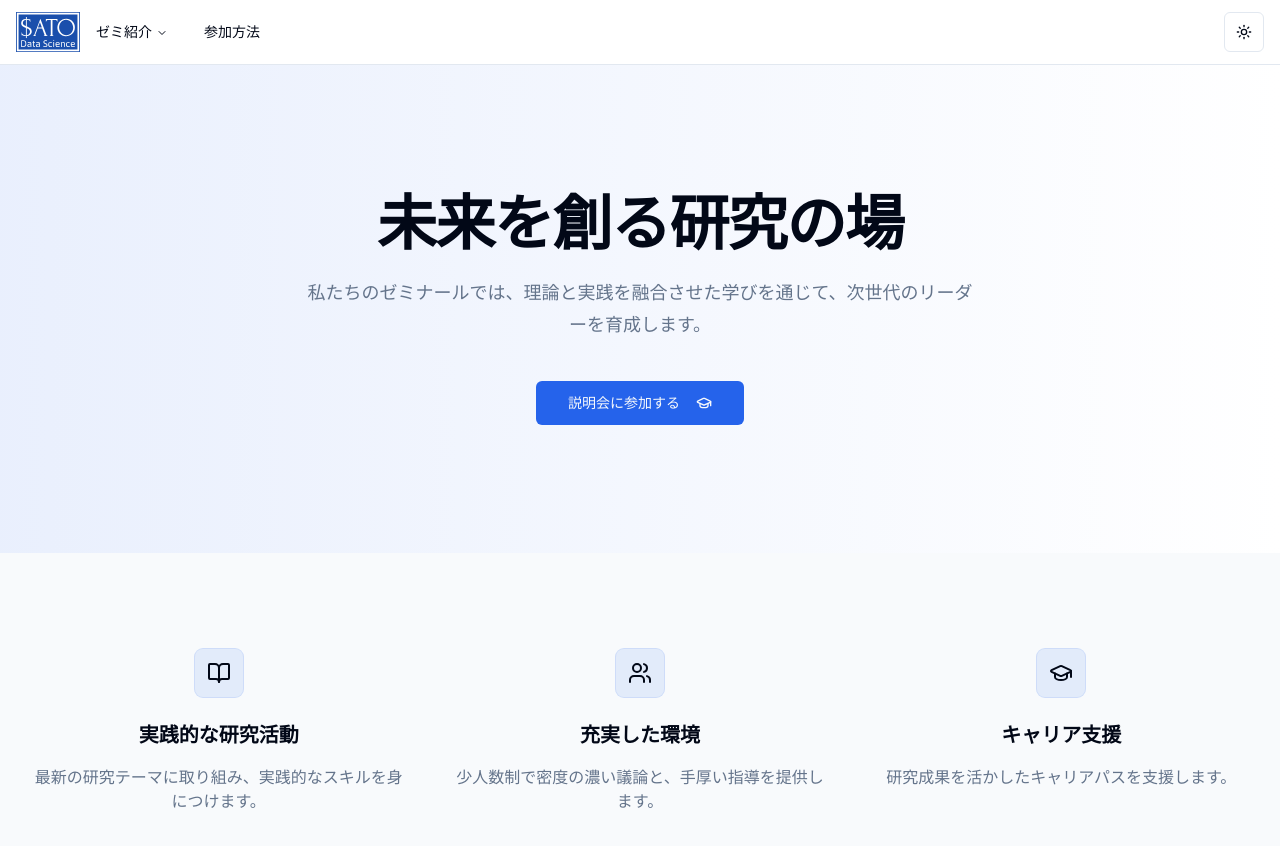
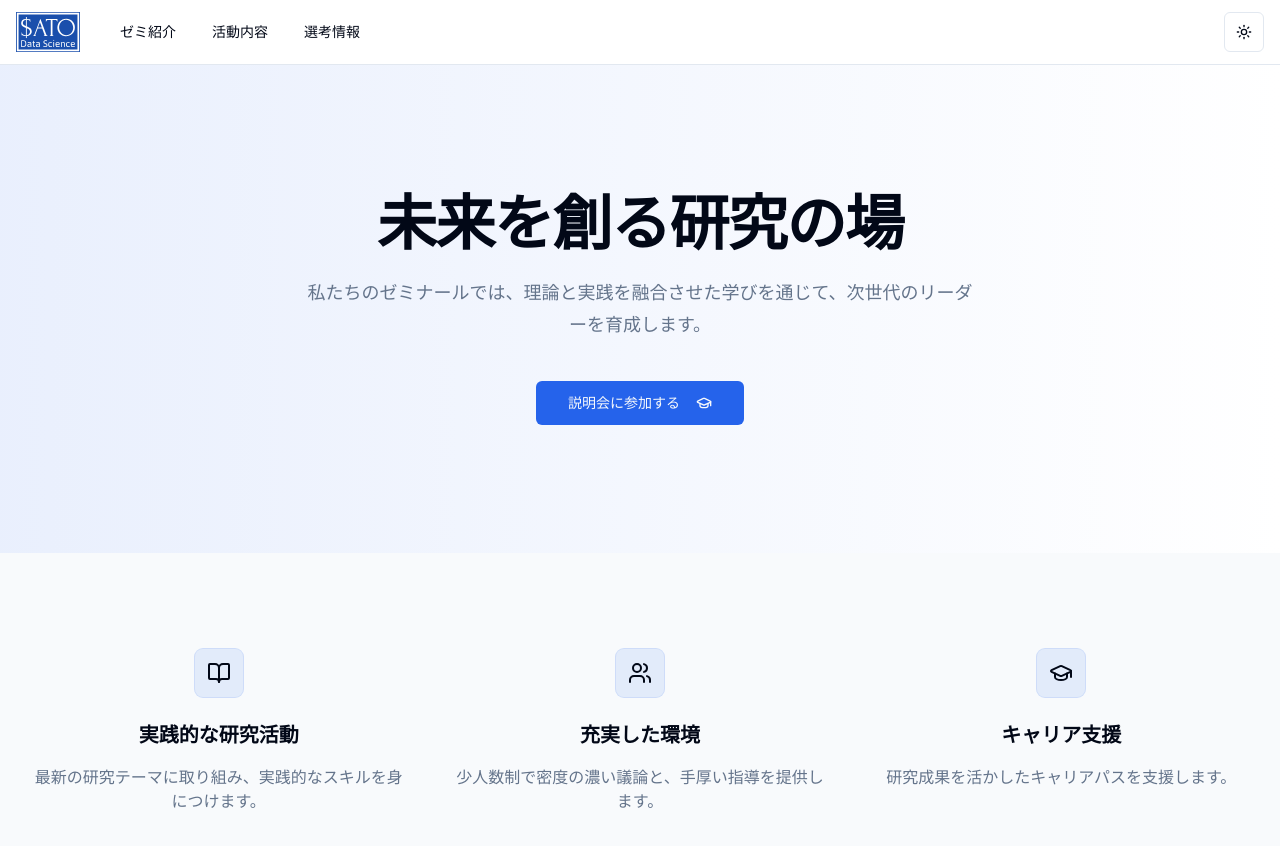
Before and after one commit to Sato-seminor/seminar-website, a Next.js app: page / in a window 1280 px wide. Shown: the top 846 px of the page. Built offline with nearby package versions, Linux system fonts and the light colour scheme.

Commit message:
:art: ヘッダーメニューの位置を調整

```diff
--- a/src/components/layout/navigation.tsx
+++ b/src/components/layout/navigation.tsx
@@ -6,11 +6,9 @@ import * as React from 'react';
 
 import {
   NavigationMenu,
-  NavigationMenuContent,
   NavigationMenuItem,
   NavigationMenuLink,
   NavigationMenuList,
-  NavigationMenuTrigger,
   navigationMenuTriggerStyle,
 } from '@/components/ui/navigation-menu';
 import { cn } from '@/lib/cn';
@@ -38,25 +36,17 @@ export function Navigation() {
     <header className="border-b">
       <div className="mx-auto flex h-16 max-w-7xl items-center px-4">
         <Image src={logo} width={64} height={48} alt="ゼミロゴ" />
-        <NavigationMenu>
+        <NavigationMenu className="ml-6">
           <NavigationMenuList>
-            <NavigationMenuItem>
-              <NavigationMenuTrigger>ゼミ紹介</NavigationMenuTrigger>
-              <NavigationMenuContent>
-                <ul className="grid w-[400px] gap-3 p-4 md:w-[500px] md:grid-cols-2 lg:w-[600px]">
-                  {PAGES.map((page) => (
-                    <ListItem key={page.name} title={page.name} href={page.path}></ListItem>
-                  ))}
-                </ul>
-              </NavigationMenuContent>
-            </NavigationMenuItem>
-            <NavigationMenuItem>
-              <Link href="/join" legacyBehavior passHref>
-                <NavigationMenuLink className={navigationMenuTriggerStyle()}>
-                  参加方法
-                </NavigationMenuLink>
-              </Link>
-            </NavigationMenuItem>
+            {PAGES.map(({ name, path }) => (
+              <NavigationMenuItem key={path}>
+                <Link href={path} legacyBehavior passHref>
+                  <NavigationMenuLink className={navigationMenuTriggerStyle()}>
+                    {name}
+                  </NavigationMenuLink>
+                </Link>
+              </NavigationMenuItem>
+            ))}
           </NavigationMenuList>
         </NavigationMenu>
         <div className="ml-auto">
```
